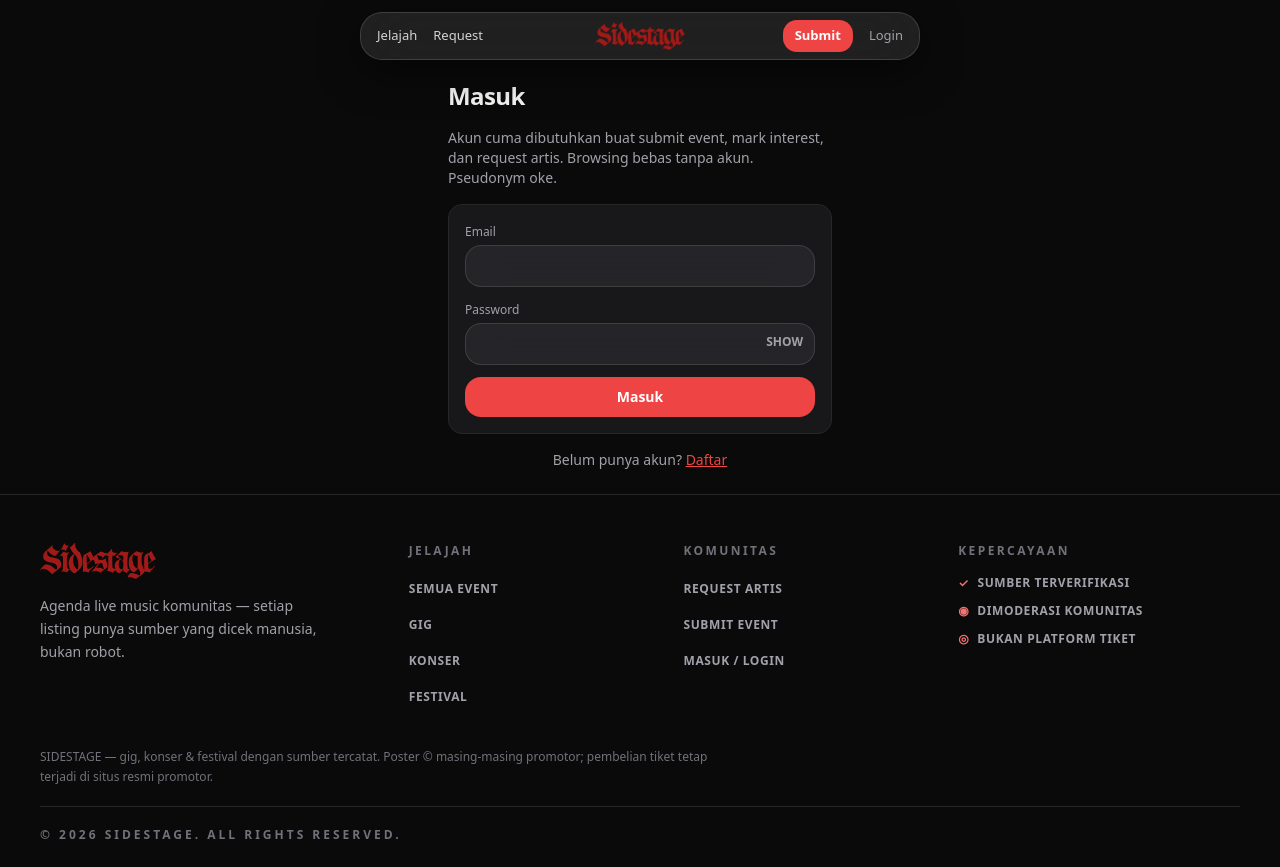
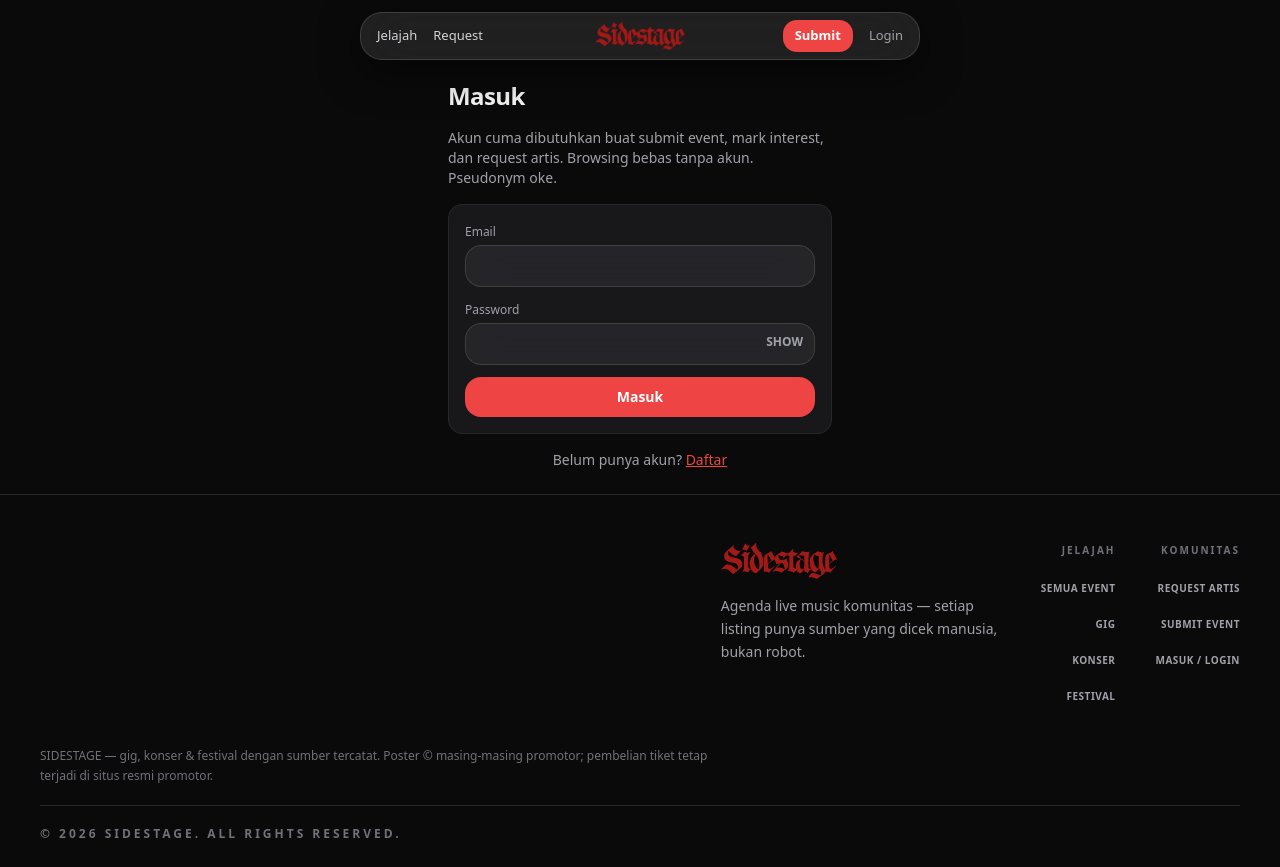
Before and after one commit to zephyrxeth/panggung, a Next.js app: page /login in a window 1280 px wide. Built offline with nearby package versions, Linux system fonts and the light colour scheme.

Commit message:
Footer: drop Kepercayaan column, Jelajah+Komunitas right-aligned smaller

```diff
--- a/src/app/layout.tsx
+++ b/src/app/layout.tsx
@@ -39,36 +39,28 @@ export default function RootLayout({ children }: { children: React.ReactNode })
 
         {/* footer — 4 kolom ala referensi */}
         <footer className="border-t border-zinc-800 pt-12 pb-6 px-4 pb-24 sm:pb-6">
-          <div className="max-w-[1200px] mx-auto grid gap-10 sm:grid-cols-[1.4fr_1fr_1fr_1.2fr]">
+          <div className="max-w-[1200px] mx-auto grid gap-10 sm:grid-cols-[1.6fr_auto_auto] sm:justify-items-end">
             <div>
               <img src="/brand/wordmark-red.png" alt="SIDESTAGE" className="h-9 w-auto" />
               <p className="text-sm text-zinc-400 mt-4 max-w-[280px] leading-relaxed">Agenda live music komunitas — setiap listing punya sumber yang dicek manusia, bukan robot.</p>
             </div>
-            <nav aria-label="Jelajah">
-              <p className="text-xs font-bold uppercase tracking-[0.2em] text-zinc-500 mb-4">Jelajah</p>
+            <nav aria-label="Jelajah" className="text-right">
+              <p className="text-[10px] font-bold uppercase tracking-[0.2em] text-zinc-500 mb-4">Jelajah</p>
               <ul className="space-y-3">
-                <li><Link href="/explore" className="text-xs font-semibold uppercase tracking-wider text-zinc-400 hover:text-red-300 transition-colors">Semua event</Link></li>
-                <li><Link href="/?type=gig" className="text-xs font-semibold uppercase tracking-wider text-zinc-400 hover:text-red-300 transition-colors">Gig</Link></li>
-                <li><Link href="/?type=concert" className="text-xs font-semibold uppercase tracking-wider text-zinc-400 hover:text-red-300 transition-colors">Konser</Link></li>
-                <li><Link href="/?type=festival" className="text-xs font-semibold uppercase tracking-wider text-zinc-400 hover:text-red-300 transition-colors">Festival</Link></li>
+                <li><Link href="/explore" className="text-[10px] font-semibold uppercase tracking-wider text-zinc-400 hover:text-red-300 transition-colors">Semua event</Link></li>
+                <li><Link href="/?type=gig" className="text-[10px] font-semibold uppercase tracking-wider text-zinc-400 hover:text-red-300 transition-colors">Gig</Link></li>
+                <li><Link href="/?type=concert" className="text-[10px] font-semibold uppercase tracking-wider text-zinc-400 hover:text-red-300 transition-colors">Konser</Link></li>
+                <li><Link href="/?type=festival" className="text-[10px] font-semibold uppercase tracking-wider text-zinc-400 hover:text-red-300 transition-colors">Festival</Link></li>
               </ul>
             </nav>
-            <nav aria-label="Komunitas">
-              <p className="text-xs font-bold uppercase tracking-[0.2em] text-zinc-500 mb-4">Komunitas</p>
+            <nav aria-label="Komunitas" className="text-right">
+              <p className="text-[10px] font-bold uppercase tracking-[0.2em] text-zinc-500 mb-4">Komunitas</p>
               <ul className="space-y-3">
-                <li><Link href="/request" className="text-xs font-semibold uppercase tracking-wider text-zinc-400 hover:text-red-300 transition-colors">Request artis</Link></li>
-                <li><Link href="/submit" className="text-xs font-semibold uppercase tracking-wider text-zinc-400 hover:text-red-300 transition-colors">Submit event</Link></li>
-                <li><Link href="/login" className="text-xs font-semibold uppercase tracking-wider text-zinc-400 hover:text-red-300 transition-colors">Masuk / Login</Link></li>
+                <li><Link href="/request" className="text-[10px] font-semibold uppercase tracking-wider text-zinc-400 hover:text-red-300 transition-colors">Request artis</Link></li>
+                <li><Link href="/submit" className="text-[10px] font-semibold uppercase tracking-wider text-zinc-400 hover:text-red-300 transition-colors">Submit event</Link></li>
+                <li><Link href="/login" className="text-[10px] font-semibold uppercase tracking-wider text-zinc-400 hover:text-red-300 transition-colors">Masuk / Login</Link></li>
               </ul>
             </nav>
-            <div>
-              <p className="text-xs font-bold uppercase tracking-[0.2em] text-zinc-500 mb-4">Kepercayaan</p>
-              <ul className="space-y-3 text-xs font-semibold uppercase tracking-wider text-zinc-400">
-                <li className="flex gap-2"><span className="text-red-400">✓</span> Sumber terverifikasi</li>
-                <li className="flex gap-2"><span className="text-red-400">◉</span> Dimoderasi komunitas</li>
-                <li className="flex gap-2"><span className="text-red-400">◎</span> Bukan platform tiket</li>
-              </ul>
-            </div>
           </div>
           <div className="max-w-[1200px] mx-auto mt-10">
             <p className="text-xs text-zinc-500 max-w-2xl leading-relaxed">SIDESTAGE — gig, konser &amp; festival dengan sumber tercatat. Poster © masing-masing promotor; pembelian tiket tetap terjadi di situs resmi promotor.</p>
```
